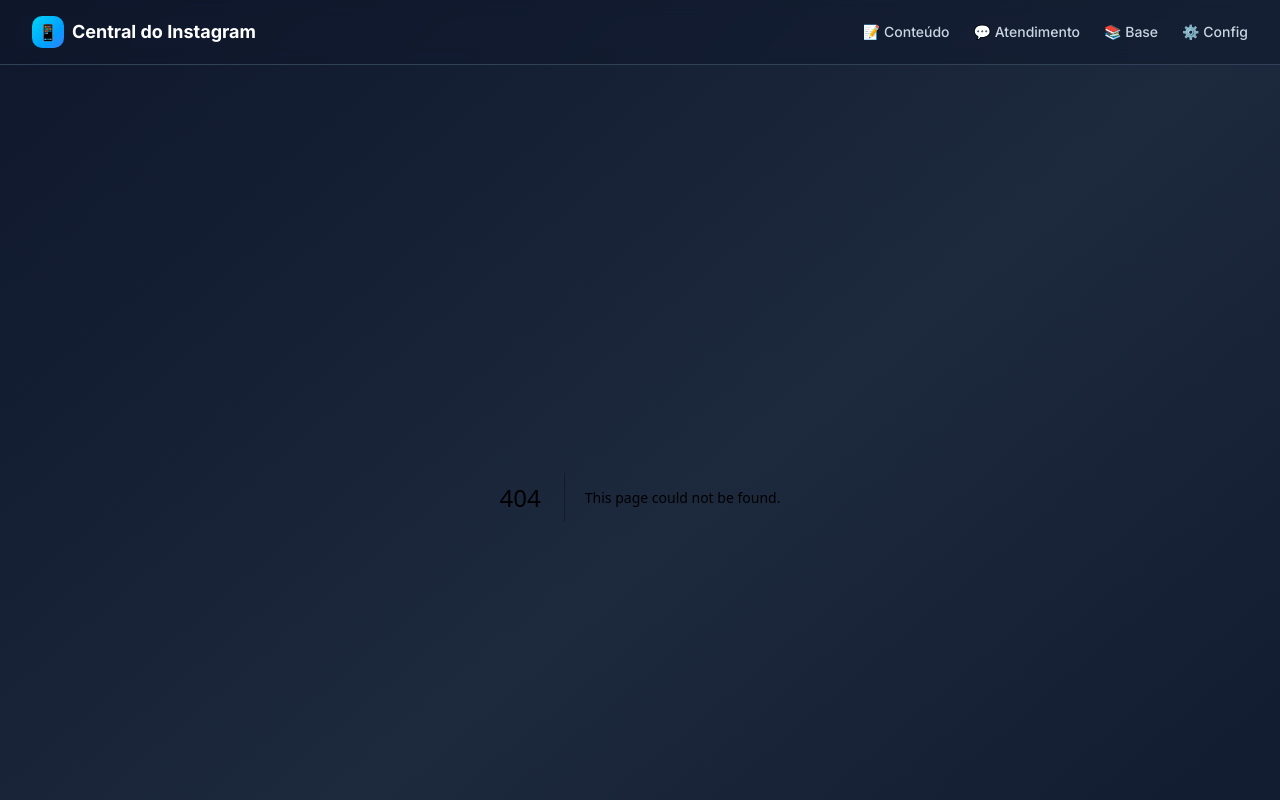
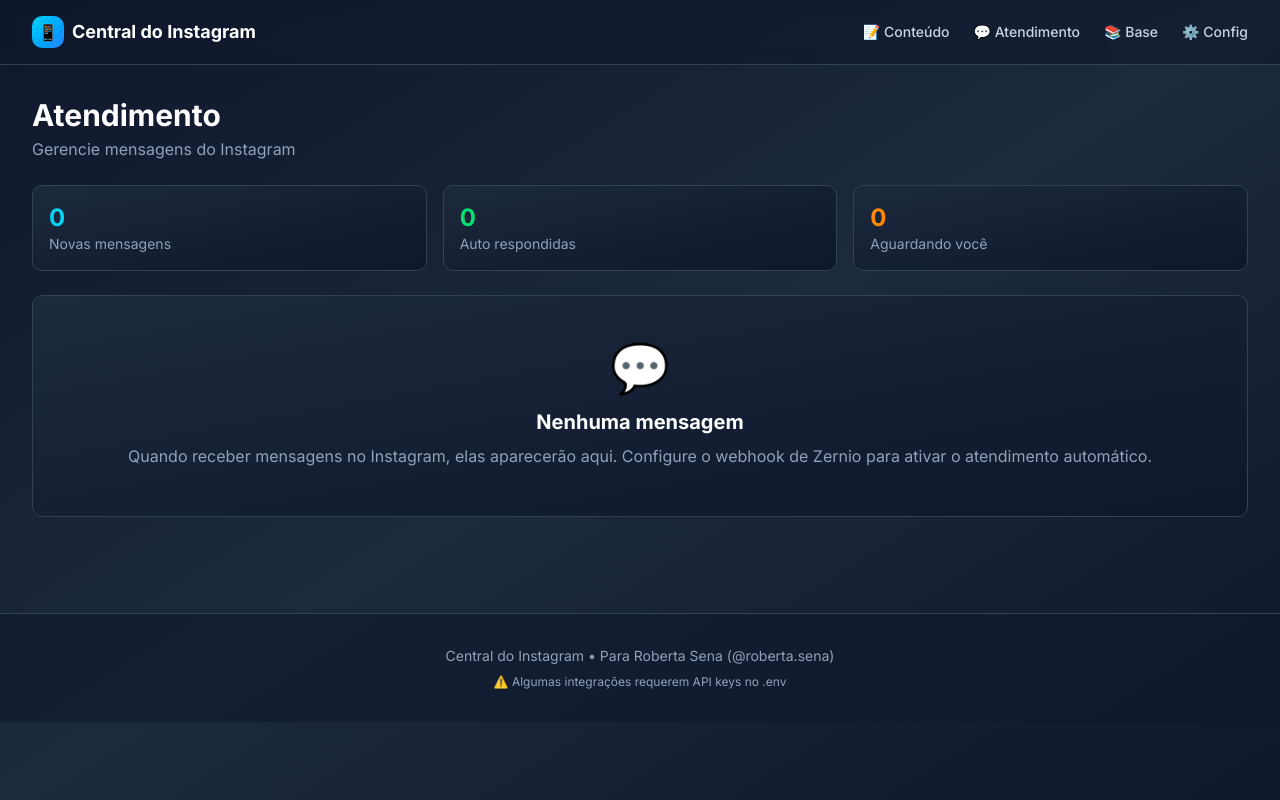
Before and after one commit to robertaferreirasena-cyber/central-do-instagram-um-sistema-que-ce, a Next.js app: page /inbox in a window 1280 px wide. Before the commit this address had no page. Shown: the top 800 px of the page. Built offline with nearby package versions, Linux system fonts and the light colour scheme.

Commit message:
add app/inbox/page.tsx

```diff
--- /dev/null
+++ b/app/inbox/page.tsx
@@ -0,0 +1,60 @@
+'use client';
+
+import { useState } from 'react';
+
+export default function InboxPage() {
+  const [interactions, setInteractions] = useState<any[]>([]);
+
+  return (
+    <div className="space-y-6">
+      <div>
+        <h1 className="text-3xl font-bold text-white">Atendimento</h1>
+        <p className="text-slate-400 mt-1">Gerencie mensagens do Instagram</p>
+      </div>
+
+      <div className="grid grid-cols-3 gap-4">
+        <div className="bg-gradient-to-br from-slate-800 to-slate-900 border border-slate-700 rounded-lg p-4">
+          <div className="text-2xl text-cyan-400 font-bold">0</div>
+          <div className="text-slate-400 text-sm">Novas mensagens</div>
+        </div>
+        <div className="bg-gradient-to-br from-slate-800 to-slate-900 border border-slate-700 rounded-lg p-4">
+          <div className="text-2xl text-green-400 font-bold">0</div>
+          <div className="text-slate-400 text-sm">Auto respondidas</div>
+        </div>
+        <div className="bg-gradient-to-br from-slate-800 to-slate-900 border border-slate-700 rounded-lg p-4">
+          <div className="text-2xl text-orange-400 font-bold">0</div>
+          <div className="text-slate-400 text-sm">Aguardando você</div>
+        </div>
+      </div>
+
+      {interactions.length === 0 ? (
+        <div className="bg-gradient-to-br from-slate-800 to-slate-900 border border-slate-700 rounded-lg p-12 text-center">
+          <div className="text-5xl mb-4">💬</div>
+          <h2 className="text-xl font-bold text-white mb-2">Nenhuma mensagem</h2>
+          <p className="text-slate-400">
+            Quando receber mensagens no Instagram, elas aparecerão aqui. Configure o webhook de Zernio para ativar o atendimento automático.
+          </p>
+        </div>
+      ) : (
+        <div className="space-y-4">
+          {interactions.map((interaction: any) => (
+            <div
+              key={interaction.id}
+              className="bg-gradient-to-br from-slate-800 to-slate-900 border border-slate-700 rounded-lg p-4"
+            >
+              <div className="flex justify-between items-start">
+                <div className="flex-1">
+                  <h3 className="font-bold text-white">{interaction.sender_username}</h3>
+                  <p className="text-slate-400 text-sm mt-1">{interaction.content}</p>
+                </div>
+                <span className="text-xs bg-slate-700 text-slate-200 px-2 py-1 rounded">
+                  {interaction.status}
+                </span>
+              </div>
+            </div>
+          ))}
+        </div>
+      )}
+    </div>
+  );
+}
```
